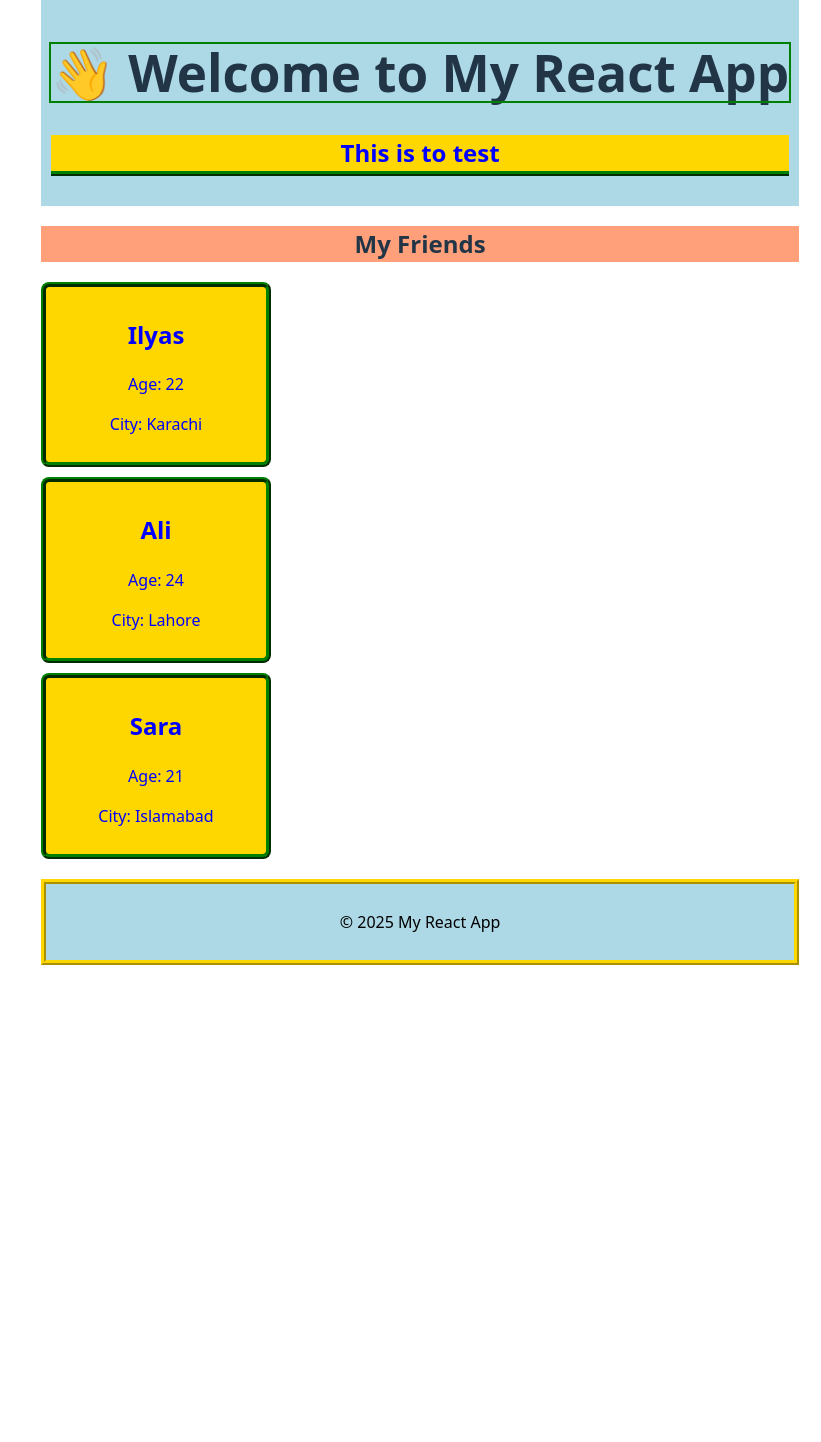
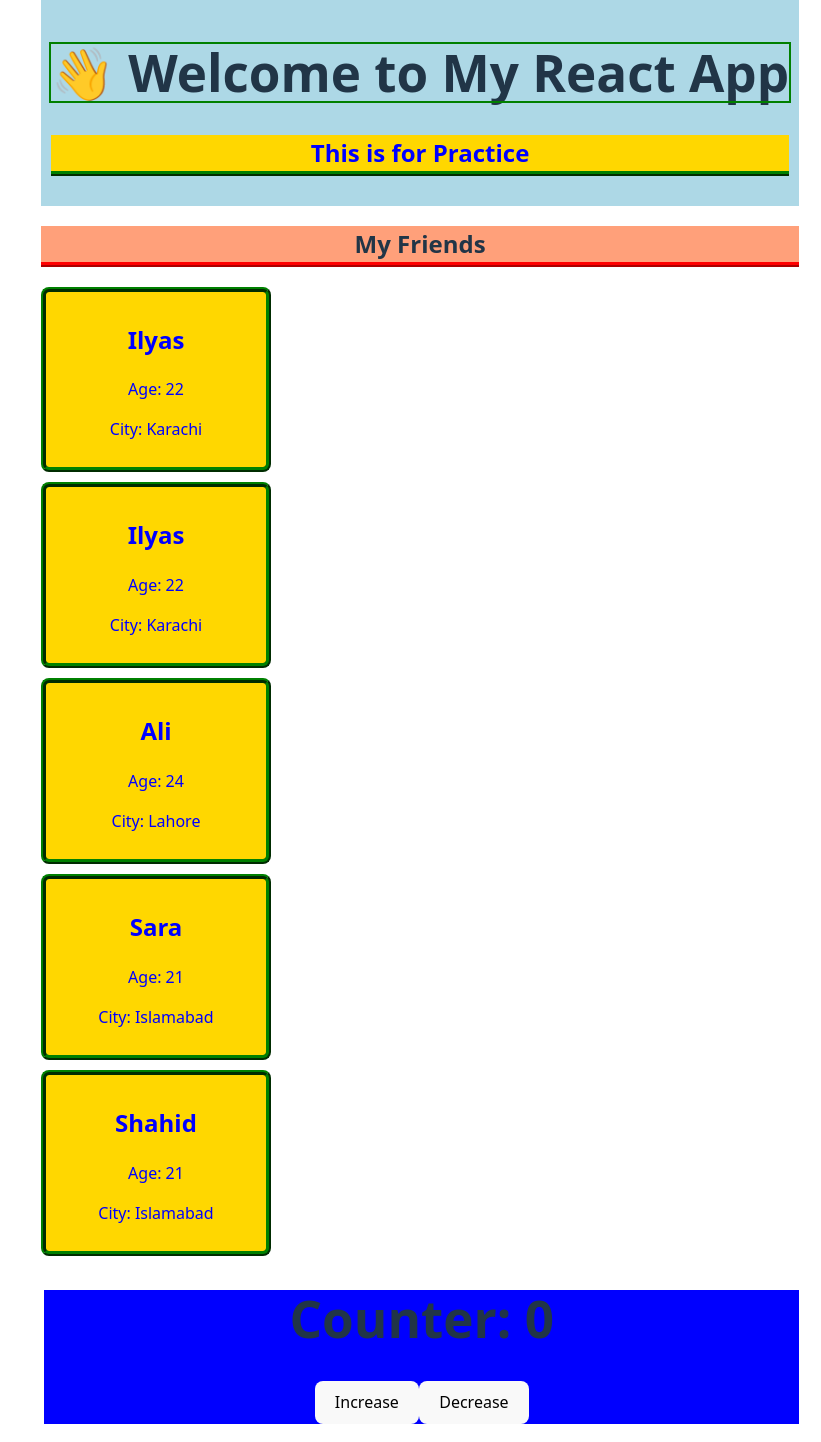
Before and after one commit to milyas1264/my-react-app, a React (Vite) app: page /my-react-app/counter in a window 1280 px wide. Shown: the top 1442 px of the page, without its empty margins (459-1280 px from the left). Before the commit the page ends 965 px from the top, so only its background shows below. Built offline with nearby package versions, Linux system fonts and the light colour scheme.

Commit message:
add some style

```diff
--- a/src/App.jsx
+++ b/src/App.jsx
@@ -40,17 +40,21 @@ import ProfileCard from "./Components/ProfileCard";
 import Footer from "./Components/footer";
 import { Routes, Route, Link } from "react-router-dom";
 import Home from "./pages/Home";
-import Counter from "./pages/Counter";
+import Counter from "./Pages/Counter";
+
 
 function App() {
   return (
     <div>
       <Header />
 
-      <h2 style={{marginLeft:"500px",backgroundColor: "lightsalmon",textAlign:"center"}}>My Friends</h2>
+      <h2 style={{marginLeft:"500px",backgroundColor: "lightsalmon",textAlign:"center",borderBottom:"5px ridge red"}}>My Friends</h2>
+      <ProfileCard name="Ilyas" age="22" city="Karachi" />
       <ProfileCard name="Ilyas" age="22" city="Karachi" />
       <ProfileCard name="Ali" age="24" city="Lahore" />
       <ProfileCard name="Sara" age="21" city="Islamabad" />
+      <ProfileCard name="Shahid" age="21" city="Islamabad" />
+      <Counter/>
 
       <Footer />
     </div>
--- a/src/Components/Header.jsx
+++ b/src/Components/Header.jsx
@@ -2,7 +2,7 @@ function Header() {
   return (
     <header style={{ backgroundColor: "lightblue", padding: "10px", marginLeft: "500px" }}>
       <h1 style={{outline: "2px solid green"}}>👋 Welcome to My React App</h1>
-      <h2 style={{backgroundColor:"gold", textAlign:"center",color: 'blue',borderBottom: "5px ridge green"}}>This is to test </h2>
+      <h2 style={{backgroundColor:"gold", textAlign:"center",color: 'blue',borderBottom: "5px ridge green"}}>This is for Practice </h2>
     </header>
 
   );
--- a/src/Pages/Counter.jsx
+++ b/src/Pages/Counter.jsx
@@ -3,9 +3,11 @@ import { useState } from "react";
 function Counter() {
   const [count, setCount] = useState(0);
   return (
-    <div>
+    <div style={{marginLeft:"40%",backgroundColor:"blue", textAlign:"center",marginBottom:"10px"}}>
       <h1>Counter: {count}</h1>
       <button onClick={() => setCount(count + 1)}>Increase</button>
+      <button onClick={() => setCount(count - 1)}>Decrease</button>
+
     </div>
   );
 }
```
